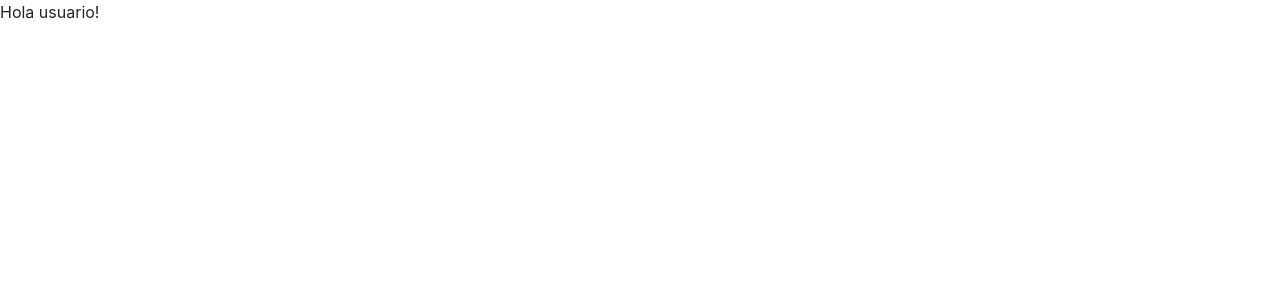
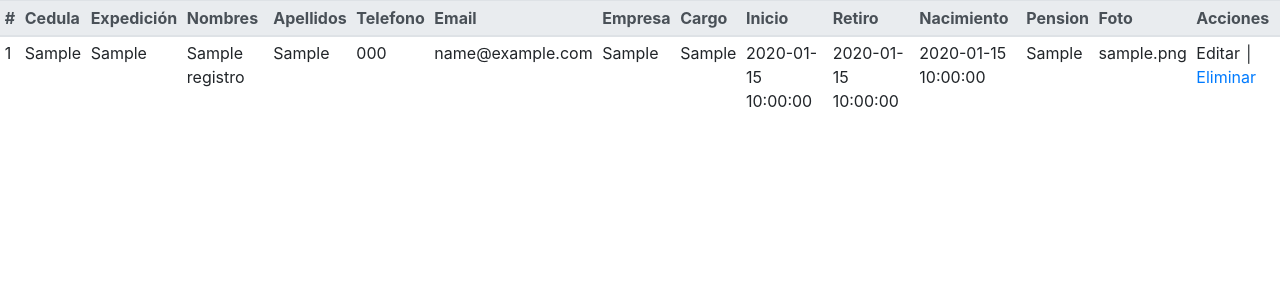
Before and after one commit to evidenciasponao/SistemaSolicitudes, a Flask app: page / in a window 1280 px wide. Before the commit the part shown is almost empty. Shown: the top 300 px of the page. Run offline with Flask 2, Linux system fonts and the light colour scheme; tables that the repository leaves empty or names only in its code hold one stand-in row (values such as "Sample post"); some libraries are stand-ins or nearby versions.

Commit message:
Guardando datos en mysql con el formulario create y muestra el registro

```diff
--- a/app.py
+++ b/app.py
@@ -1,7 +1,7 @@
 from distutils.log import debug
 from fileinput import filename
 from flask import Flask
-from flask import render_template,request
+from flask import render_template,request,redirect
 from flaskext.mysql import MySQL
 from datetime import datetime
 
@@ -29,7 +29,7 @@ def index():
 
     conn.commit()
 
-    return render_template('registros/index.html')
+    return render_template('registros/index.html', registro=registro)
 
 @app.route('/create')
 def create():
@@ -67,7 +67,7 @@ def storage():
     cursor.execute(sql,datos)
     conn.commit()
 
-    return render_template('registros/index.html')
+    return redirect('/')
 
 if __name__ == '__main__':
     app.run(debug=True)
--- a/templates/registros/index.html
+++ b/templates/registros/index.html
@@ -8,7 +8,55 @@
 </head>
 <body>
 
-    Hola usuario!
+    <table class="table table-sm table-hover">
+        <thead class="thead-light">
+            <tr>
+                <th>#</th>
+                <th>Cedula</th>
+                <th>Expedición</th>
+                <th>Nombres</th>
+                <th>Apellidos</th>
+                <th>Telefono</th>
+                <th>Email</th>
+                <th>Empresa</th>
+                <th>Cargo</th>
+                <th>Inicio</th>
+                <th>Retiro</th>
+                <th>Nacimiento</th>
+                <th>Pension</th>
+                <th>Foto</th>
+                <th>Acciones</th>
+            </tr>
+        </thead>
+        <tbody>
+
+            {% for registro in registro %}
+            <tr>
+                <td>{{ registro[0] }}</td>
+                <td>{{ registro[1] }}</td>
+                <td>{{ registro[2] }}</td>
+                <td>{{ registro[3] }}</td>
+                <td>{{ registro[4] }}</td>
+                <td>{{ registro[5] }}</td>
+                <td>{{ registro[6] }}</td>
+                <td>{{ registro[7] }}</td>
+                <td>{{ registro[8] }}</td>
+                <td>{{ registro[9] }}</td>
+                <td>{{ registro[10] }}</td>
+                <td>{{ registro[11] }}</td>
+                <td>{{ registro[12] }}</td>
+                <td>{{ registro[13] }}</td>
+                <td> Editar │
+                    <a href="/destroy/{{registro[0]}}">Eliminar</a>
+
+                </td>
+            </tr>
+            {% endfor %}
+
+
+
+        </tbody>
+    </table>
 
 </body>
 </html>
```
Also changed, not shown: uploads/2022001318foto.jpg (added), uploads/2022001441foto.jpg (added), uploads/2022020424foto.jpg (added), uploads/2022020613105304386_10158487233769154_1296981396557873727_n.jpg (added), uploads/2022020655105304386_10158487233769154_1296981396557873727_n.jpg (added), uploads/2022023525foto.jpg (added), uploads/2022024447foto.jpg (added), uploads/202223533013925084_10154434761389154_8183363064162356650_n.jpg (deleted), uploads/202223533613925084_10154434761389154_8183363064162356650_n.jpg (deleted), uploads/202223540513925084_10154434761389154_8183363064162356650_n.jpg (deleted), 2 other files.
